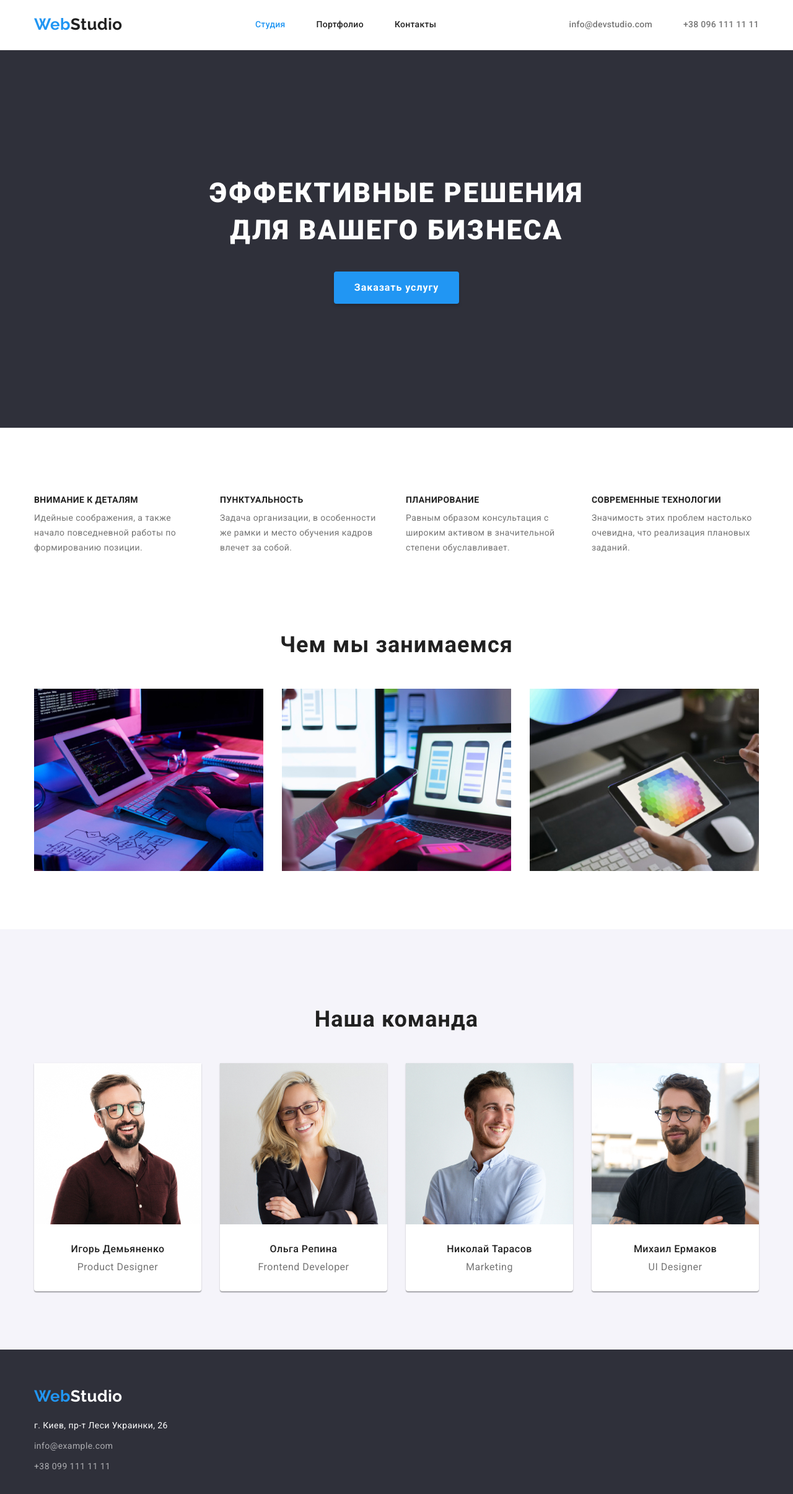
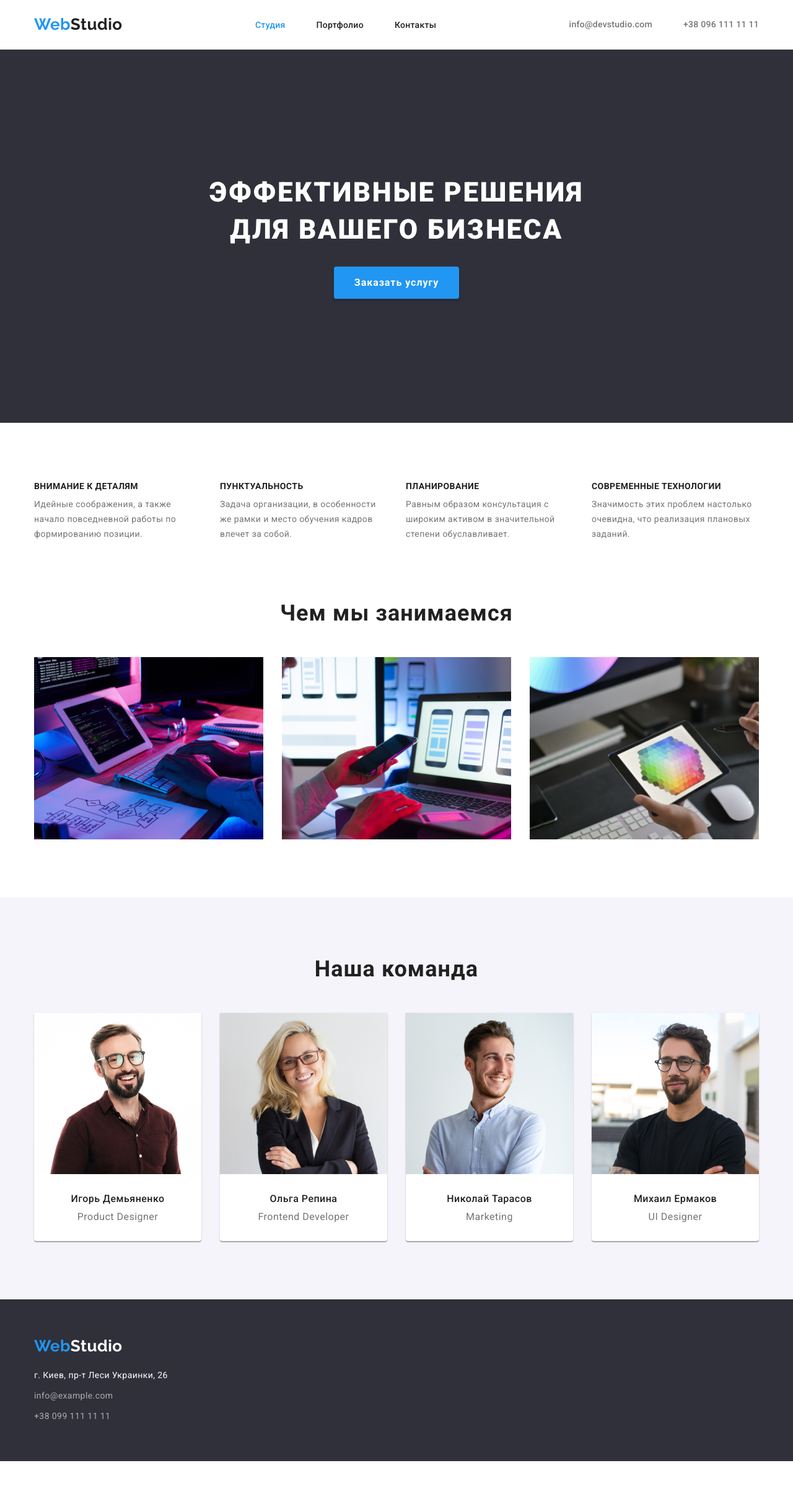
Before and after one commit to aclever7/goit-markup-hw-03, a plain HTML site: page index.html in a window 1280 px wide. Shown: the whole page at 62% size. After the commit the page ends 2357 px from the top, so only its background shows below. Drawn offline with nearby package versions, Linux system fonts and the light colour scheme.

Commit message:
Corrections after revision 2

```diff
--- a/css/styles.css
+++ b/css/styles.css
@@ -36,6 +36,12 @@ body {
   color: var(--main-text-color);
 }
 
+h1,
+h2,
+h3 {
+  margin: 0;
+}
+
 ul {
   list-style: none;
   padding: 0;
@@ -72,14 +78,14 @@ img {
 /* header */
 
 .header {
+  height: 80px;
+  display: flex;
   border-bottom: 1px solid var(--box-border-color);
 }
 
 .container-header {
   display: flex;
   justify-content: space-between;
-  margin-top: 24px;
-  margin-bottom: 25px;
   align-items: center;
 }
 
@@ -170,7 +176,7 @@ img {
 
 .hero-title {
   margin-top: 0;
-  margin-bottom: 30;
+  /* margin-bottom: 30; */
   font-weight: 900;
   font-size: 44px;
   line-height: 1.364;
@@ -182,6 +188,7 @@ img {
 
 .hero-btn {
   display: inline-block;
+  margin-top: 30px;
   margin-right: auto;
   margin-left: auto;
   min-width: 200px;
@@ -201,15 +208,6 @@ img {
   border-radius: 4px;
   cursor: pointer;
 }
-
-/* .principles-title {
-  font-weight: bold;
-  font-size: 36px;
-  line-height: 1.167;
-  text-align: center;
-  letter-spacing: 0.03em;
-  color: var(--main-text-color);
-} */
 
 .principles-items {
   display: flex;
@@ -291,8 +289,8 @@ img {
 }
 
 .team-details {
-  margin-top: 30px;
-  margin-bottom: 30px;
+  padding-top: 30px;
+  padding-bottom: 30px;
 }
 
 .team-employee {
@@ -360,7 +358,7 @@ img {
   margin-left: 8px;
 } */
 
-.button-item {
+.button-item:not(:last-child) {
   margin-right: 8px;
 }
 
--- a/index.html
+++ b/index.html
@@ -61,7 +61,7 @@
           <button class="hero-btn" type="button">Заказать услугу</button>
         </div>
       </section>
-      <section class="section principles">
+      <section class="section">
         <div class="container">
           <h2 hidden class="principles-title">Наши принципы</h2>
           <ul class="principles-items">
```
